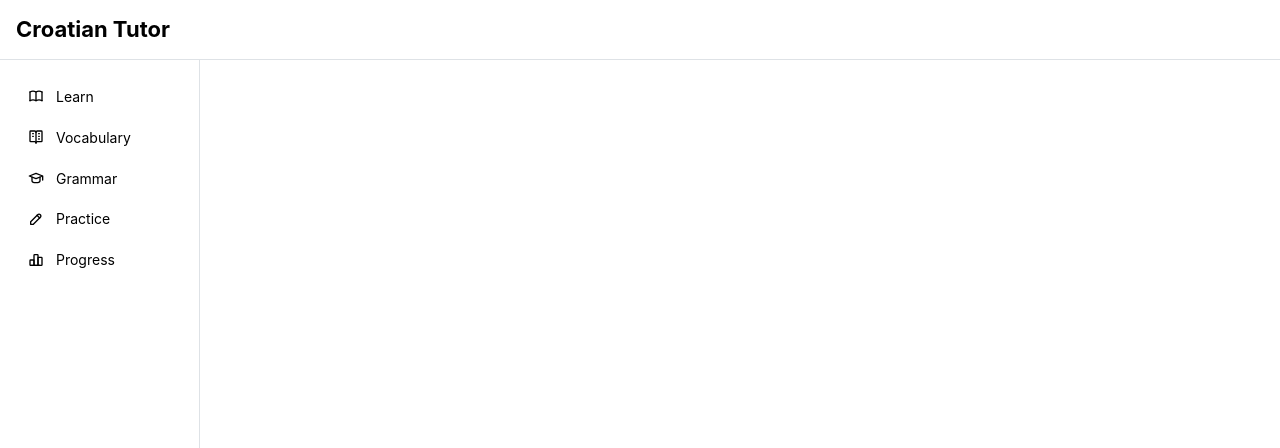
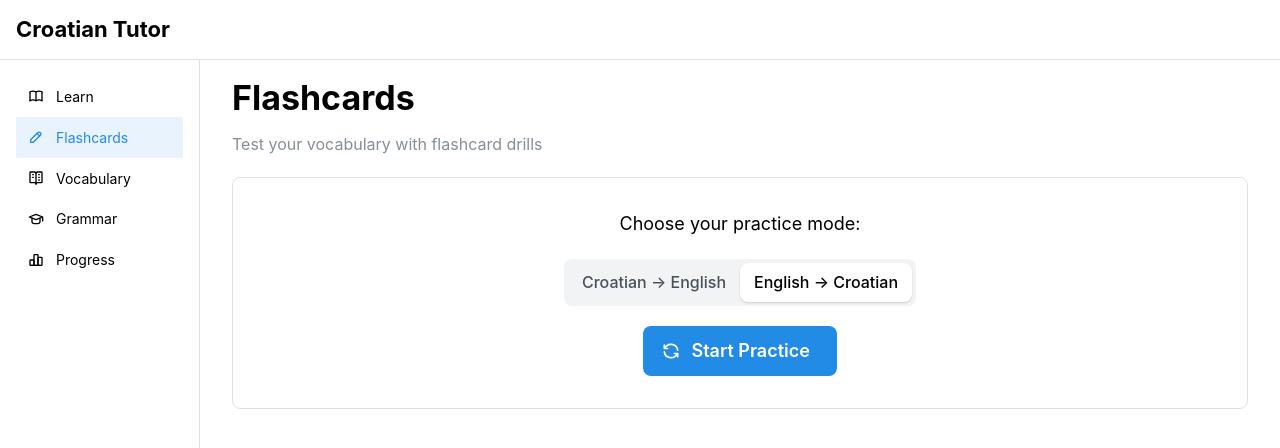
Before and after one commit to siberianmay/croatian-tutor, a React (Vite) app in the folder frontend/: page /flashcards in a window 1280 px wide. Shown: the top 448 px of the page. Built offline with nearby package versions, Linux system fonts and the light colour scheme; no server answers.

Commit message:
feat: Rename Practice -> Flashcards

```diff
--- a/frontend/src/App.tsx
+++ b/frontend/src/App.tsx
@@ -34,7 +34,7 @@ const App: React.FC = () => {
             <Route path="/dialogue" element={<DialoguePage />} />
             <Route path="/vocabulary" element={<VocabularyPage />} />
             <Route path="/grammar" element={<GrammarTopicsPage />} />
-            <Route path="/practice" element={<PracticePage />} />
+            <Route path="/flashcards" element={<PracticePage />} />
             <Route path="/progress" element={<ProgressPage />} />
           </Routes>
         </Suspense>
--- a/frontend/src/components/layout/AppLayout.tsx
+++ b/frontend/src/components/layout/AppLayout.tsx
@@ -10,9 +10,9 @@ interface AppLayoutProps {
 
 const navItems = [
   { label: 'Learn', path: '/', icon: IconBook },
+  { label: 'Flashcards', path: '/flashcards', icon: IconPencil },
   { label: 'Vocabulary', path: '/vocabulary', icon: IconVocabulary },
   { label: 'Grammar', path: '/grammar', icon: IconSchool },
-  { label: 'Practice', path: '/practice', icon: IconPencil },
   { label: 'Progress', path: '/progress', icon: IconChartBar },
 ];
 
--- a/frontend/src/pages/PracticePage.tsx
+++ b/frontend/src/pages/PracticePage.tsx
@@ -130,7 +130,7 @@ const PracticePage: React.FC = () => {
     return (
       <Stack gap="lg">
         <div>
-          <Title order={1}>Practice</Title>
+          <Title order={1}>Flashcards</Title>
           <Text c="dimmed" mt="sm">
             Test your vocabulary with flashcard drills
           </Text>
@@ -192,7 +192,7 @@ const PracticePage: React.FC = () => {
     <Stack gap="lg">
       <Group justify="space-between">
         <div>
-          <Title order={1}>Practice</Title>
+          <Title order={1}>Flashcards</Title>
           <Text c="dimmed">
             {mode === 'vocabulary_cr_en' ? 'Croatian → English' : 'English → Croatian'}
           </Text>
```
